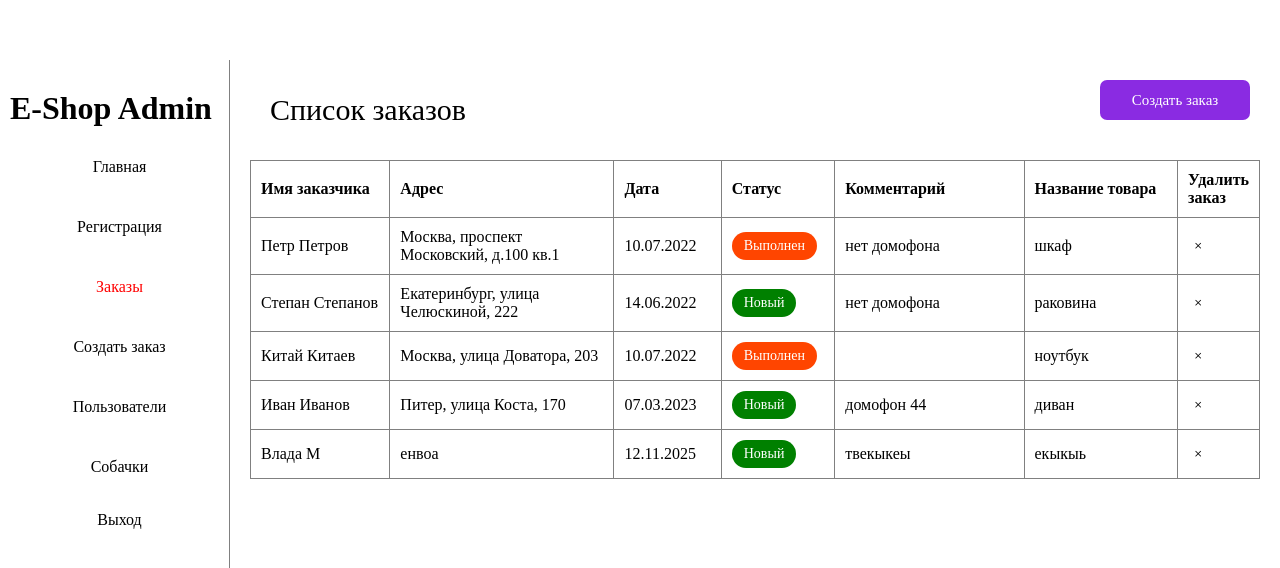
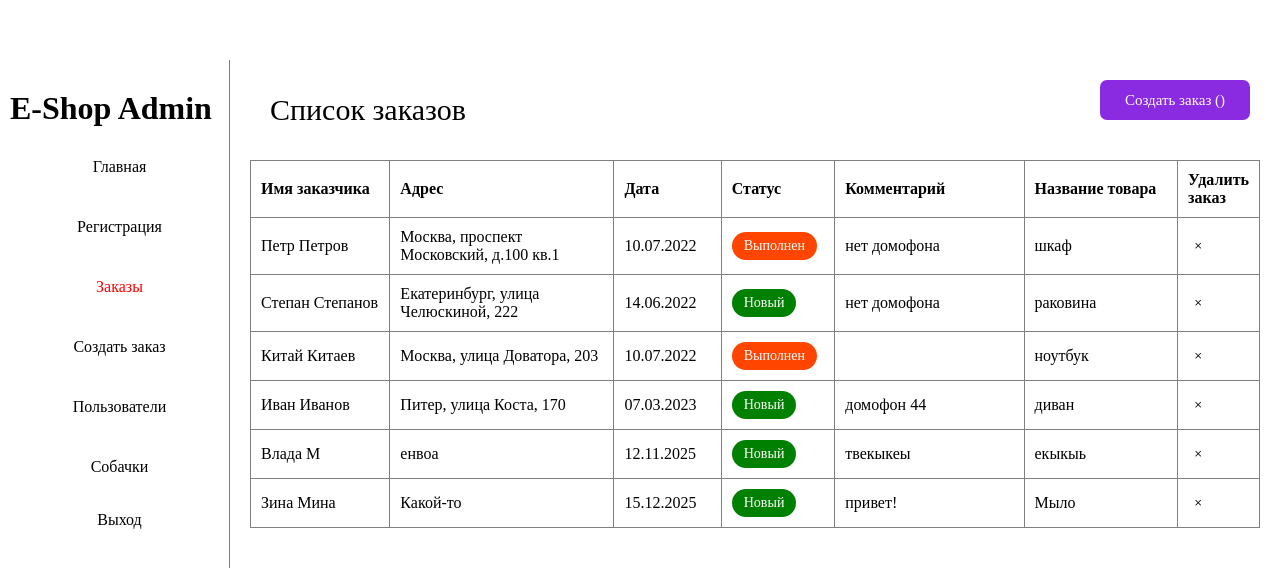
Before and after one commit to innamagkeeva/vue-router, a Vue app: page /listOrders in a window 1280 px wide. Shown: the top 568 px of the page. Built offline with nearby package versions, Linux system fonts and the light colour scheme; no server answers; data requests are answered from the project's data file; sample sign-in values are in the browser's storage; the HTML template or start-up script is replaced by a standard one.

Commit message:
добавила role в кнопку

```diff
--- a/json-server/db.json
+++ b/json-server/db.json
@@ -44,6 +44,15 @@
       "orderName": "екыкыь",
       "status": "Новый",
       "userName": "Влада М"
+    },
+    {
+      "address": "Какой-то",
+      "comment": "привет!",
+      "date": 1765833401254,
+      "id": "5aaff06a-a9d2-423f-8c3c-b658c8f8bf0e",
+      "orderName": "Мыло",
+      "status": "Новый",
+      "userName": "Зина Мина"
     }
   ]
 }
--- a/src/api/users.ts
+++ b/src/api/users.ts
@@ -41,5 +41,5 @@ export interface User {
   firstName: string
   secondName: string
   token: number
-  role: string
+  role: 'USER' | 'ADMIN'
 }
--- a/src/views/OrdersPage.vue
+++ b/src/views/OrdersPage.vue
@@ -5,9 +5,20 @@ import { useRouter } from 'vue-router'
 import { AxiosError } from 'axios'
 import ConfirmDialog from '@/components/ConfirmDialog.vue'
 import BaseButton from '@/components/BaseButton.vue'
+import { userApi, type User } from '@/api/users'
 
 const router = useRouter()
 const orders = ref<Order[] | null>(null)
+const user = ref<User | null>(null)
+
+async function getUser() {
+  try {
+    const response = await userApi.getUser()
+    user.value = response.data
+  } catch (error) {
+    console.log(error)
+  }
+}
 
 async function getOrders() {
   try {
@@ -26,6 +37,7 @@ async function getOrders() {
 
 onMounted(() => {
   getOrders()
+  getUser()
 })
 
 function statusColor(status: string) {
@@ -81,7 +93,7 @@ function goToCreateOrder() {
   <div class="list-orders">
     <div class="list-orders__header">
       <p class="list-orders__title">Список заказов</p>
-      <BaseButton @click="goToCreateOrder">Создать заказ</BaseButton>
+      <BaseButton @click="goToCreateOrder">Создать заказ ({{ user?.role }})</BaseButton>
     </div>
 
     <table class="order-table">
```
Also changed, not shown: json-server/users.json (+8 -0 lines).
